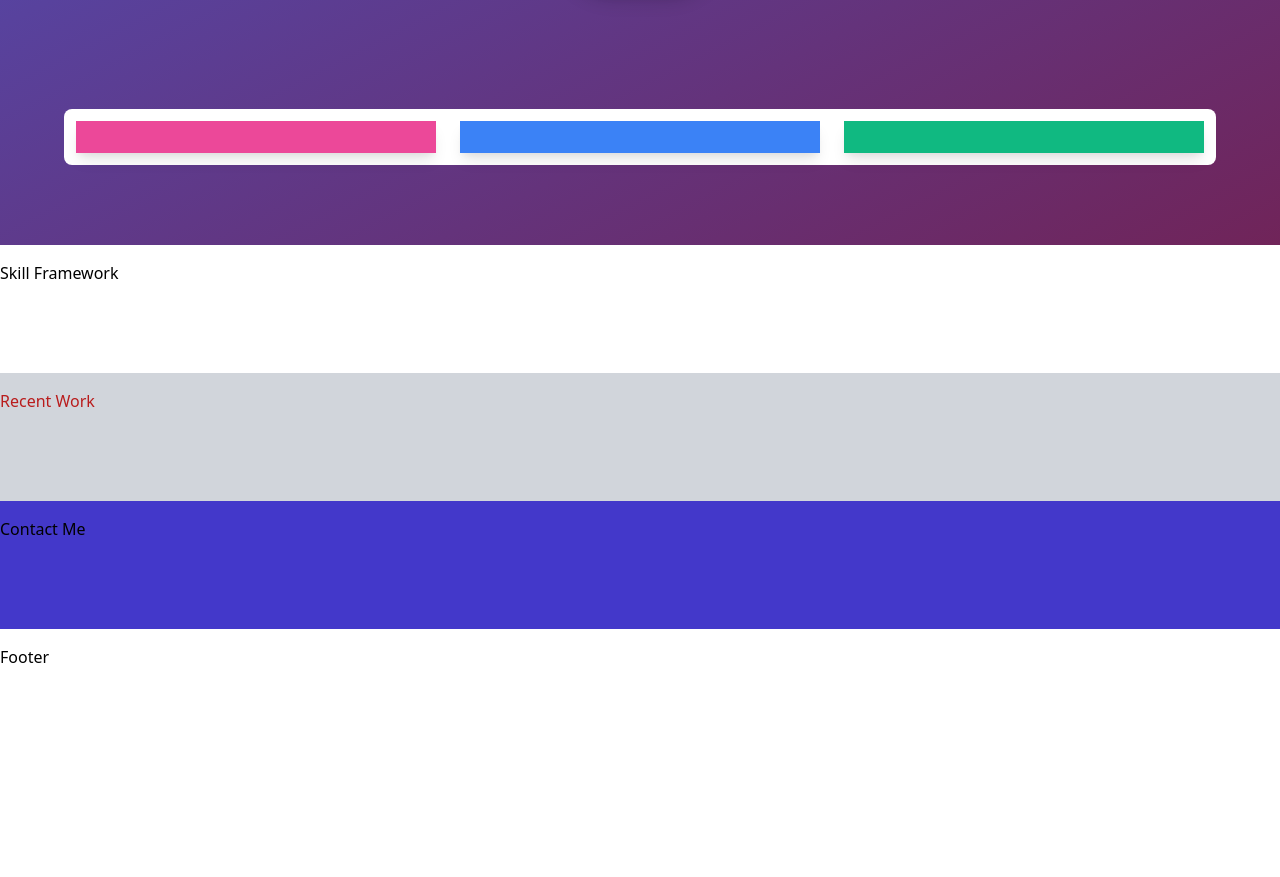
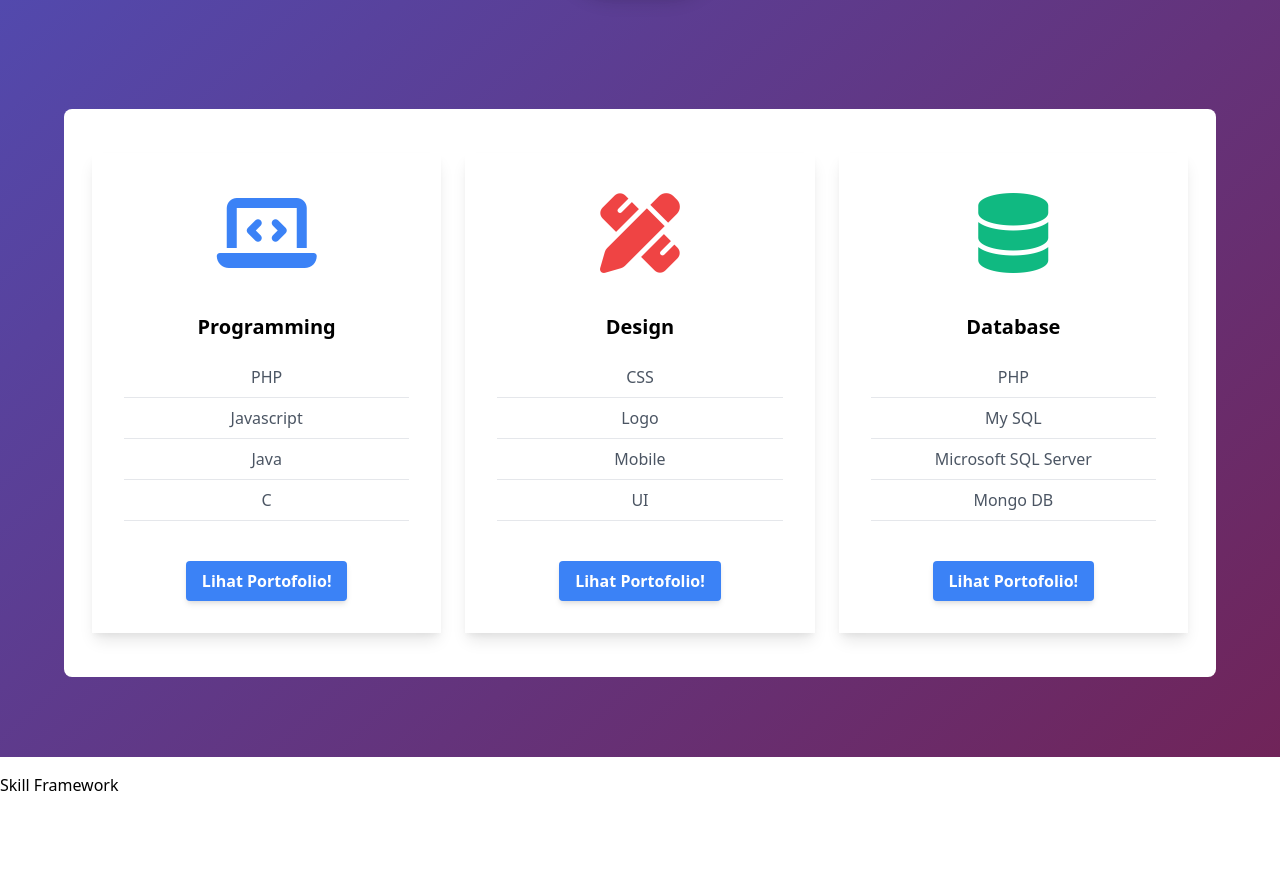
Before and after one commit to marcelloyoel/tailwind_portofolio_codepolitan, a plain HTML site: page index.html in a window 1280 px wide. Shown: the part 500-1377 px from the top of the page. Before the commit the page ends 1257 px from the top, so only its background shows below. Drawn offline with nearby package versions, Linux system fonts and the light colour scheme.

Commit message:
Finalisasi bagian about me

```diff
--- a/index.html
+++ b/index.html
@@ -3,13 +3,18 @@
 <head>
     <meta charset="UTF-8">
     <meta name="viewport" content="width=device-width, initial-scale=1.0">
+    <meta name="description" content="Web Portofolio Tailwind">
+    <meta name="keyword" content="tailwindcss, css, tailwind">
+    <meta name="author" content="codepolitan marcello">
     <title>Web Portofolio</title>
     <link href="https://unpkg.com/tailwindcss@^1.0/dist/tailwind.min.css" rel="stylesheet">
+    <!-- <link rel="stylesheet" href="https:use.fontawesome.com/releases/v.5.7.0/css/all.css"> -->
     <style>
         .gradient{
             background-image: linear-gradient(to bottom right, #4c51bf, #702459);
         }
     </style>
+    <script src="https://kit.fontawesome.com/c994fb054e.js" crossorigin="anonymous"></script>
 </head>
 <body>
     <section class="w-screen mx-auto px-4">
@@ -65,10 +70,64 @@
                 </div>
             </div>
         </div>
-        <div class="grid grid-cols-1 md:grid-cols-3 bg-white m-16 rounded-lg">
-            <div class="max-w-sm shadow-lg px-4 py-4 bg-pink-500 m-3"></div>
-            <div class="max-w-sm shadow-lg px-4 py-4 bg-blue-500 m-3"></div>
-            <div class="max-w-sm shadow-lg px-4 py-4 bg-green-500 m-3"></div>
+        <div class="grid grid-cols-1 md:grid-cols-3 bg-white m-16 py-4 px-4 md:py-8 md:px-8y rounded-lg">
+            <div class="max-w-sm shadow-lg px-4 py-4 bg-white-500 m-3 text-center">
+                <i class="fas fa-laptop-code text-blue-500 fa-5x my-6"></i>
+                <div class="p-4 text-center">
+                    <p class="font-bold text-lg md:text-xl mb-6">Programming</p>
+                    <p class="text-gray-600 text-base mb-2">PHP</p>
+                    <hr class="text-gray-600 mb-2">
+                    <p class="text-gray-600 text-base mb-2">Javascript</p>
+                    <hr class="text-gray-600 mb-2">
+                    <p class="text-gray-600 text-base mb-2">Java</p>
+                    <hr class="text-gray-600 mb-2">
+                    <p class="text-gray-600 text-base mb-2">C</p>
+                    <hr class="text-gray-600 mb-2">
+                </div>
+                <div class="px-2 py-4">
+                    <button class="bg-blue-500 hover:bg-blue-700 text-white font-bold px-4 py-2 shadow-md rounded">
+                        Lihat Portofolio!
+                    </button>
+                </div>
+            </div>
+            <div class="max-w-sm shadow-lg px-4 py-4 bg-white-500 m-3 text-center">
+                <i class="fas fa-pencil-ruler text-red-500 fa-5x my-6"></i>
+                <div class="p-4 text-center">
+                    <p class="font-bold text-lg md:text-xl mb-6">Design</p>
+                    <p class="text-gray-600 text-base mb-2">CSS</p>
+                    <hr class="text-gray-600 mb-2">
+                    <p class="text-gray-600 text-base mb-2">Logo</p>
+                    <hr class="text-gray-600 mb-2">
+                    <p class="text-gray-600 text-base mb-2">Mobile</p>
+                    <hr class="text-gray-600 mb-2">
+                    <p class="text-gray-600 text-base mb-2">UI</p>
+                    <hr class="text-gray-600 mb-2">
+                </div>
+                <div class="px-2 py-4">
+                    <button class="bg-blue-500 hover:bg-blue-700 text-white font-bold px-4 py-2 shadow-md rounded">
+                        Lihat Portofolio!
+                    </button>
+                </div>
+            </div>
+            <div class="max-w-sm shadow-lg px-4 py-4 bg-white-500 m-3 text-center">
+                <i class="fas fa-database text-green-500 fa-5x my-6"></i>
+                <div class="p-4 text-center">
+                    <p class="font-bold text-lg md:text-xl mb-6">Database</p>
+                    <p class="text-gray-600 text-base mb-2">PHP</p>
+                    <hr class="text-gray-600 mb-2">
+                    <p class="text-gray-600 text-base mb-2">My SQL</p>
+                    <hr class="text-gray-600 mb-2">
+                    <p class="text-gray-600 text-base mb-2">Microsoft SQL Server</p>
+                    <hr class="text-gray-600 mb-2">
+                    <p class="text-gray-600 text-base mb-2">Mongo DB</p>
+                    <hr class="text-gray-600 mb-2">
+                </div>
+                <div class="px-2 py-4">
+                    <button class="bg-blue-500 hover:bg-blue-700 text-white font-bold px-4 py-2 shadow-md rounded">
+                        Lihat Portofolio!
+                    </button>
+                </div>
+            </div>
         </div>
     </section>
     <section class="w-screen mx-auto py-4 bg-white-700 h-32">Skill Framework</section>
```
